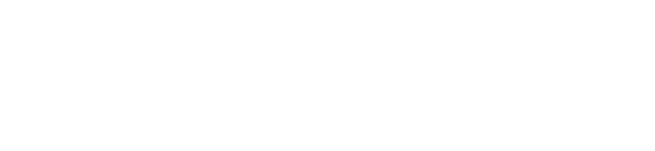
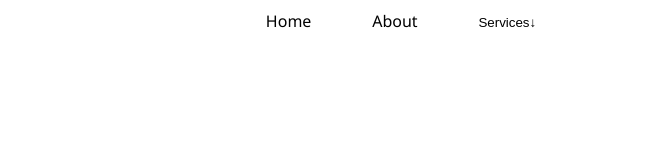
Before and after one commit to momo-87/react-to-do-app, a React (Vite) app: page / in a window 1280 px wide. Shown: the top 151 px of the page, without its empty margins (312-967 px from the left). Built offline with nearby package versions, Linux system fonts and the light colour scheme.

Commit message:
Building a React Dropdown System

```diff
--- /dev/null
+++ b/src/components/Navbar.jsx
@@ -0,0 +1,24 @@
+import styles from "@/styles/Navbar.module.css";
+import { useState } from "react";
+const Navbar = () => {
+    const [dropdown, setDropdown] = useState(false);
+
+    return(
+        <nav className={styles.nav}>
+            <ul className={styles.navList}>
+                <li>Home</li>
+                <li>About</li>
+                <li className={styles.buttonItem}>
+                    <button className={styles.navButton} onClick={() => (setDropdown(!dropdown))}>Services<span>&#8595;</span></button>
+                    {dropdown && (
+                        <ul className={styles.navButtonList}>
+                            <li>Design</li>
+                            <li>Development</li>
+                        </ul>
+                    )}
+                </li>
+            </ul>
+        </nav>
+    );
+};
+export default Navbar;
--- a/src/components/TodoApp.jsx
+++ b/src/components/TodoApp.jsx
@@ -1,5 +1,6 @@
 import Header from "@/components/Header";
 import TodoLogic from "@/components/TodoLogic";
+import Navbar from "@/components/Navbar";
 
 import '@/styles/app.css';
 
@@ -7,6 +8,7 @@
     return (
       <div className="wrapper">
         <div className="todos">
+          <Navbar />
           <Header />
           <TodoLogic />
         </div>
--- a/src/components/TodoItem.jsx
+++ b/src/components/TodoItem.jsx
@@ -15,7 +15,7 @@
   let viewMode = {};
   let editMode = {};
   if(editing) {
-    viewMode.display ='none';
+    viewMode.display = 'none';
   } else {
     editMode.display = 'none';
   }
--- /dev/null
+++ b/src/styles/Navbar.module.css
@@ -0,0 +1,32 @@
+.nav {
+    position: fixed;
+    top: 0;
+    width: 100%;
+    left: 0;
+   padding-top: 10px;
+   padding-right: 5%;
+}
+
+.navList {
+    display: flex;
+    list-style: none;
+    gap: 5%;
+    justify-content: end;
+}
+
+.navButton {
+    background: none;
+    border: none;
+}
+
+.buttonItem {
+    width: 35%;
+}
+
+.navButtonList {
+    list-style: none;
+    border: 1px solid #f0efef;
+    padding-left: 5%;
+    box-shadow: 1px 1px rgba(0, 0, 0, 0.1);
+    margin-left: -15%;
+}
```
